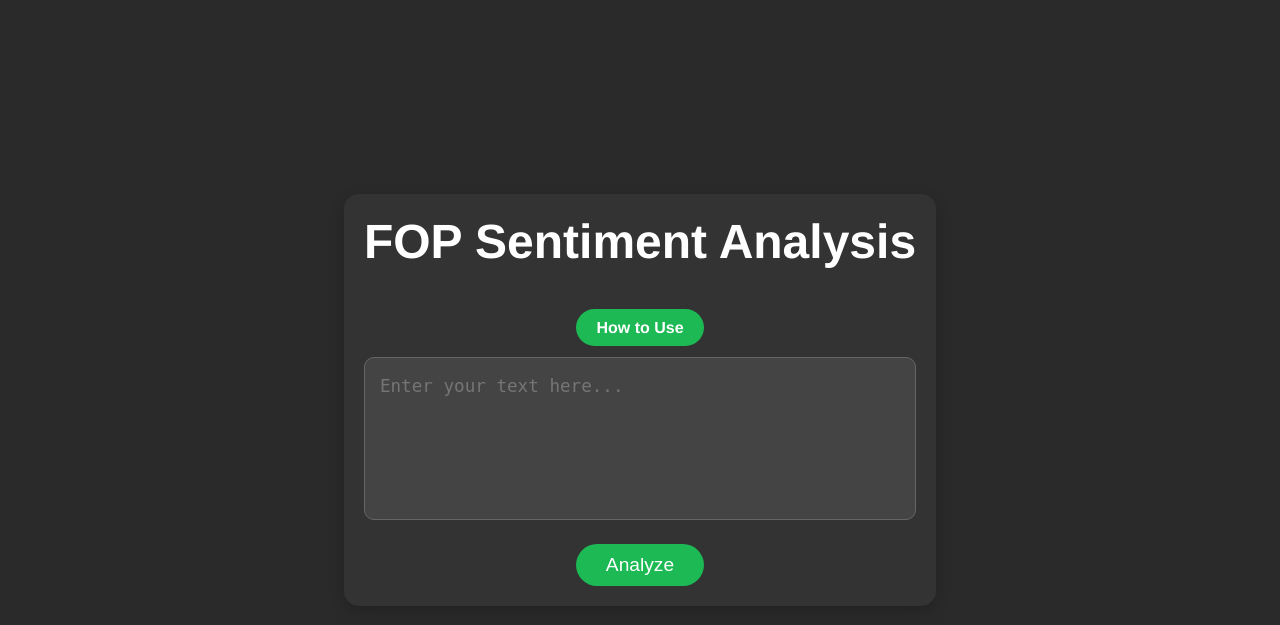
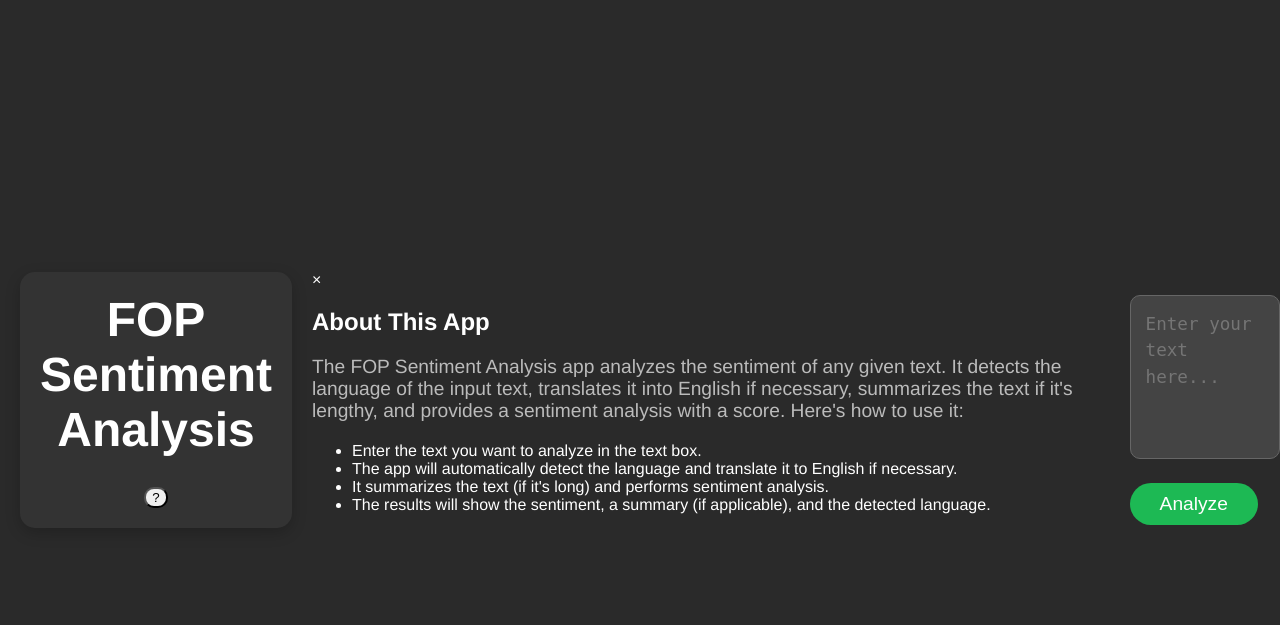
Before and after one commit to 007Wrld/FOPdeploy, a Flask app: page / in a window 1280 px wide. Shown: the top 625 px of the page. Run offline with Flask 3, Linux system fonts and the light colour scheme.

Commit message:
Update index.html

```diff
--- a/templates/index.html
+++ b/templates/index.html
@@ -13,26 +13,23 @@
             <h1>FOP Sentiment Analysis</h1>
         </div>
 
-<div class="how-to-use">
-    <span class="how-to-use-button">How to Use</span>
-    <div class="tooltip">
-        <p><strong>What this app does:</strong></p>
-        <p>
-            The FOP Sentiment Analysis app analyzes the sentiment of any given text. It detects the language of the input text, translates it into English if necessary, summarizes the text if it's lengthy, and provides a sentiment analysis with a score.
-        </p>
-        <hr>
-        <p><strong>How to Use:</strong></p>
-        <p>1. Enter your text into the text area provided.</p>
-        <p>2. Click the "Analyze" button to process the text.</p>
-        <p>3. View the results displayed below, which include:</p>
+    <button class="info-button" onclick="toggleInfoModal()">?</button>
+</div>
+
+<!-- Info Modal -->
+<div id="infoModal" class="modal">
+    <div class="modal-content">
+        <span class="close" onclick="toggleInfoModal()">&times;</span>
+        <h2>About This App</h2>
+        <p> The FOP Sentiment Analysis app analyzes the sentiment of any given text. It detects the language of the input text, translates it into English if necessary, summarizes the text if it's lengthy, and provides a sentiment analysis with a score. Here's how to use it:</p>
         <ul>
-            <li>The original and translated text (if applicable).</li>
-            <li>The detected language and its name.</li>
-            <li>A summarized version of the text (if it's lengthy).</li>
-            <li>The sentiment analysis result (Positive, Negative, or Neutral) with a score.</li>
+            <li>Enter the text you want to analyze in the text box.</li>
+            <li>The app will automatically detect the language and translate it to English if necessary.</li>
+            <li>It summarizes the text (if it's long) and performs sentiment analysis.</li>
+            <li>The results will show the sentiment, a summary (if applicable), and the detected language.</li>
         </ul>
-        <p>4. Use the insights provided for further understanding or actions.</p>
     </div>
+</div>
 </div>
 
         <!-- Input Form -->
```
